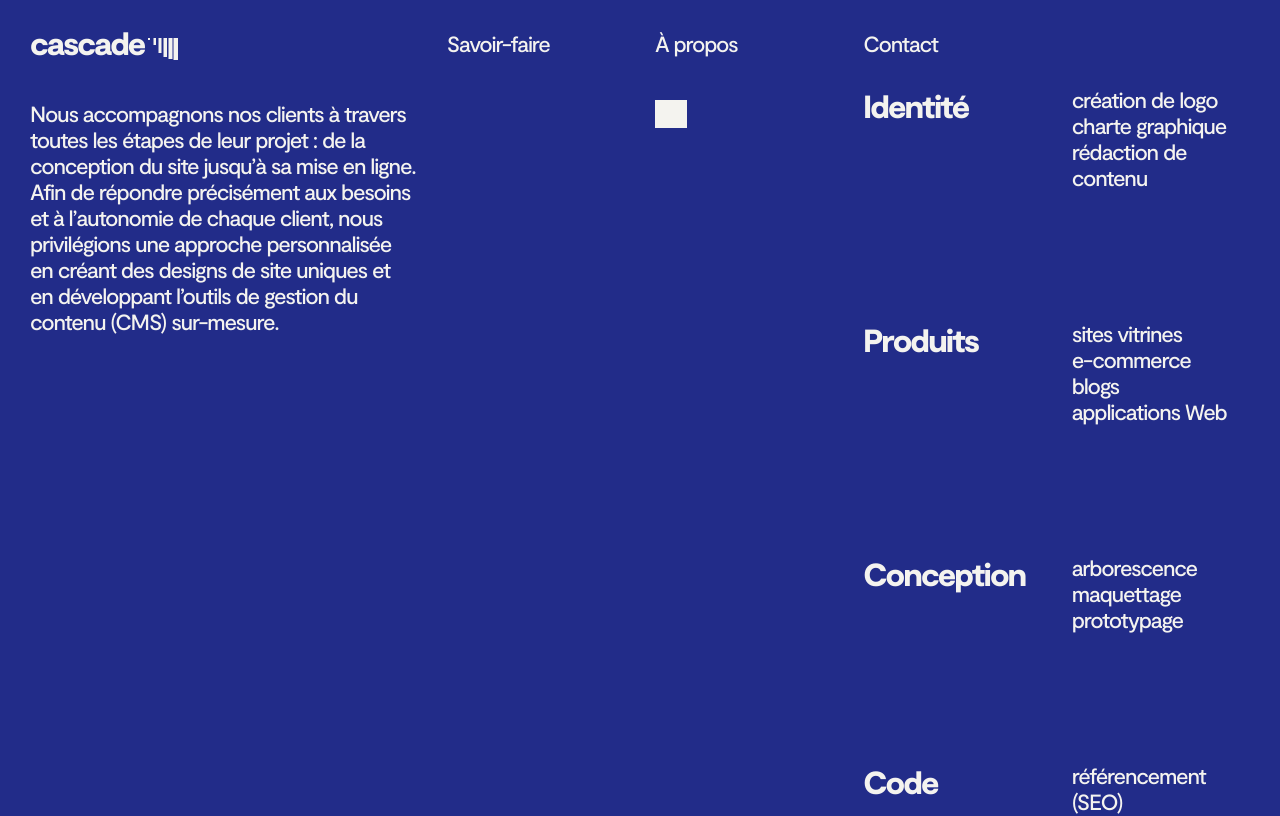
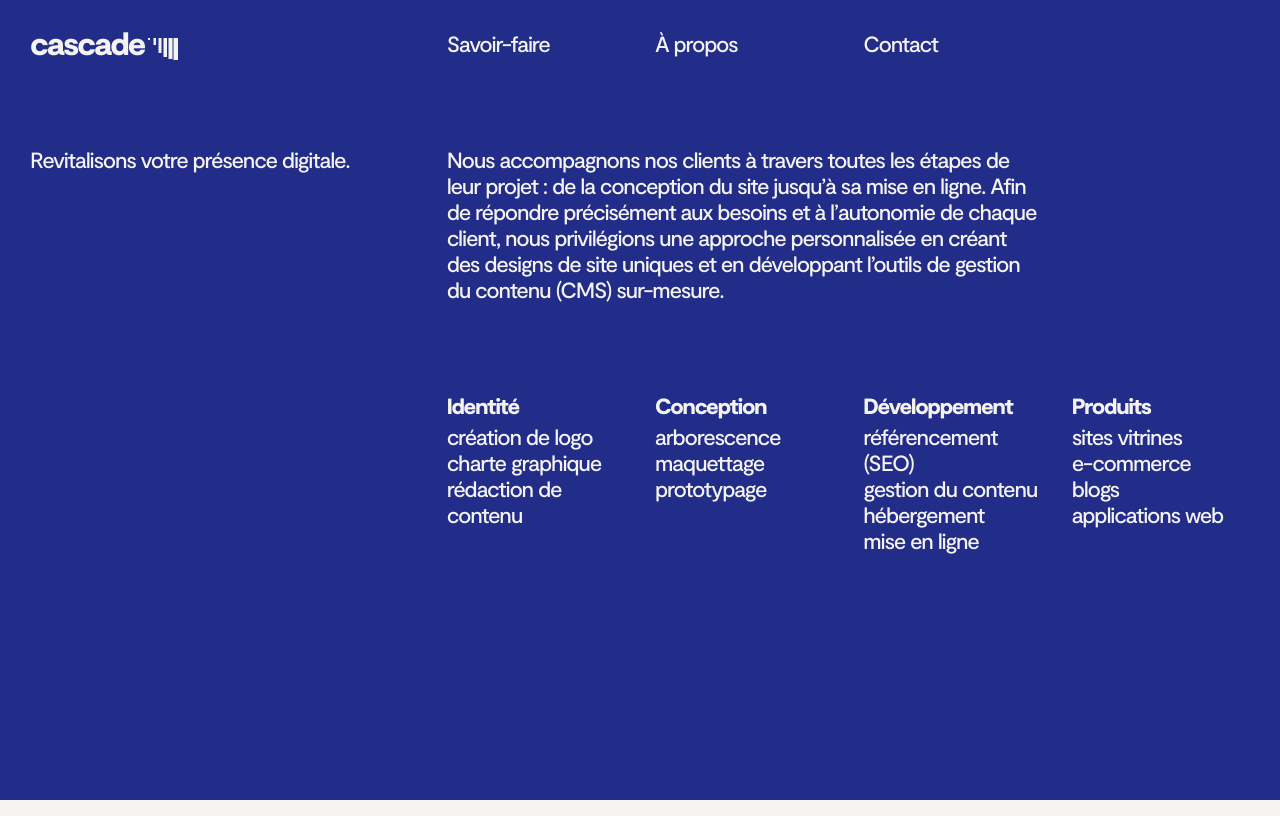
Before and after one commit to LapassetAC/cascade, a Next.js app: page /expertise in a window 1280 px wide. Shown: the top 816 px of the page. Built offline with nearby package versions, Linux system fonts and the light colour scheme.

Commit message:
change expertise page

```diff
--- a/src/pages/expertise.js
+++ b/src/pages/expertise.js
@@ -1,125 +1,101 @@
-import styled, { css } from "styled-components";
-import React, { useState, useEffect, useRef } from "react";
-import theme from "@/styles/theme";
+import styled from "styled-components";
+import React from "react";
 
 const StyledContainer = styled.div`
   min-height: ${({ theme }) => `calc(100vh - ${theme.headerHeight}px)`};
-  /* padding-top: 60px; */
+  padding-top: 30px;
   background-color: ${({ theme }) => theme.color.blue};
   color: ${({ theme }) => theme.color.white};
   align-items: start;
-
+  @media ${({ theme }) => theme.minWidth.md} {
+    padding-top: 60px;
+  }
+  h1 {
+    grid-column: 1 / 3;
+    margin-bottom: 15px;
+    @media ${({ theme }) => theme.minWidth.md} {
+      margin-bottom: 0;
+    }
+  }
   .intro {
     grid-column: 1 / 3;
-    position: sticky;
-    top: 100px;
+    margin-bottom: 15px;
+    @media ${({ theme }) => theme.minWidth.md} {
+      grid-column: 3 / 6;
+      margin-bottom: 60px;
     }
-  .illustration {
-    grid-column: 4 / 5;
-    position: sticky;
-    top: 100px;
-    background-color: ${({ theme }) => theme.color.white};
-    ${({ $progressInPercent, theme }) =>
-      css`
-        width: calc(${$progressInPercent}%);
-        height: calc(${$progressInPercent}vh - ${theme.headerHeight + 30}px);
-      `}/* &:after {
-      content: "";
-      display: block;
-      width: 70px;
-      height: 70px;
-      background-color: ${({ theme }) => theme.color.white};
-    } */
   }
   .expertises {
-    grid-column: 5 / 7;
+    grid-column: 1 / 2;
+    @media ${({ theme }) => theme.minWidth.md} {
+      grid-column: 3 / 7;
       display: grid;
-    grid-template-columns: repeat(2, 1fr);
+      grid-template-columns: repeat(4, 1fr);
       grid-gap: 30px;
     }
+    .services-list {
+      margin-bottom: 30px;
+      @media ${({ theme }) => theme.minWidth.md} {
+        margin-bottom: 0;
+      }
+    }
     h2 {
-    font-size: 32px;
       font-weight: 900;
-    grid-column: 1 / 2;
+      margin-bottom: 5px;
     }
-  ul {
-    grid-column: 2/ 3;
-    padding-bottom: 100px;
   }
 `;
 
 export default function Expertise() {
-  const illusInitSize = 18;
-  const [progressInPercent, setProgressInPercent] = useState(illusInitSize);
-  const ref = useRef();
-  const illusRef = useRef();
-
-  useEffect(() => {
-    const handleScroll = () => {
-      const maxScroll = Math.abs(
-        window.innerHeight -
-          ref.current.getBoundingClientRect().height -
-          theme.headerHeight
-      );
-      const scroll = window.scrollY;
-      const percent = Math.abs(Math.round((scroll / maxScroll) * 100));
-      setProgressInPercent(percent);
-
-      if (percent > illusInitSize) {
-        setProgressInPercent(percent);
-      } else {
-        setProgressInPercent(illusInitSize);
-      }
-    };
-    window.addEventListener("scroll", handleScroll);
-    return () => {
-      window.removeEventListener("scroll", handleScroll);
-    };
-  }, []);
-
   return (
-    <StyledContainer
-      className="grid"
-      $progressInPercent={progressInPercent}
-      ref={ref}
-    >
+    <StyledContainer>
+      <div className="grid">
+        <h1>Revitalisons votre présence digitale.</h1>
         <p className="intro">
-        Nous accompagnons nos clients à travers toutes les étapes de leur projet
-        : de la conception du site jusqu’à sa mise en ligne. Afin de répondre
-        précisément aux besoins et à l’autonomie de chaque client, nous
-        privilégions une approche personnalisée en créant des designs de site
-        uniques et en développant l’outils de gestion du contenu (CMS)
+          Nous accompagnons nos clients à travers toutes les étapes de leur
+          projet : de la conception du site jusqu’à sa mise en ligne. Afin de
+          répondre précisément aux besoins et à l’autonomie de chaque client,
+          nous privilégions une approche personnalisée en créant des designs de
+          site uniques et en développant l’outils de gestion du contenu (CMS)
           sur-mesure.
         </p>
-      <div className="illustration" ref={illusRef}></div>
         <section className="expertises">
+          <div className="services-list">
             <h2>Identité</h2>
             <ul>
               <li>création de logo</li>
               <li>charte graphique</li>
               <li>rédaction de contenu</li>
             </ul>
-        <h2>Produits</h2>
-        <ul>
-          <li>sites vitrines</li>
-          <li>e-commerce</li>
-          <li>blogs</li>
-          <li>applications Web</li>
-        </ul>
+          </div>
+          <div className="services-list">
             <h2>Conception</h2>
             <ul>
               <li>arborescence</li>
               <li>maquettage</li>
               <li>prototypage</li>
             </ul>
-        <h2>Code</h2>
+          </div>
+          <div className="services-list">
+            <h2>Développement</h2>
             <ul>
               <li>référencement (SEO)</li>
-          <li>gestion du contenu (CMS)</li>
+              <li>gestion du contenu</li>
               <li>hébergement</li>
               <li>mise en ligne</li>
             </ul>
+          </div>
+          <div className="services-list">
+            <h2>Produits</h2>
+            <ul>
+              <li>sites vitrines</li>
+              <li>e-commerce</li>
+              <li>blogs</li>
+              <li>applications web</li>
+            </ul>
+          </div>
         </section>
+      </div>
     </StyledContainer>
   );
 }
--- a/src/styles/globalStyle.js
+++ b/src/styles/globalStyle.js
@@ -16,10 +16,13 @@ body {
 
 a,p,button,h1,h2,h3,i,input, ul, li {
   letter-spacing: -0.05em;
-  font-size: 22px;
+  font-size: 14px;
   font-weight: 500;
   text-decoration: none;
   list-style: none;
+  @media ${({ theme }) => theme.minWidth.md} {
+    font-size: 22px;
+  }
 }
 
 a {
```
Lines whose indentation alone changed are shown as unchanged.
